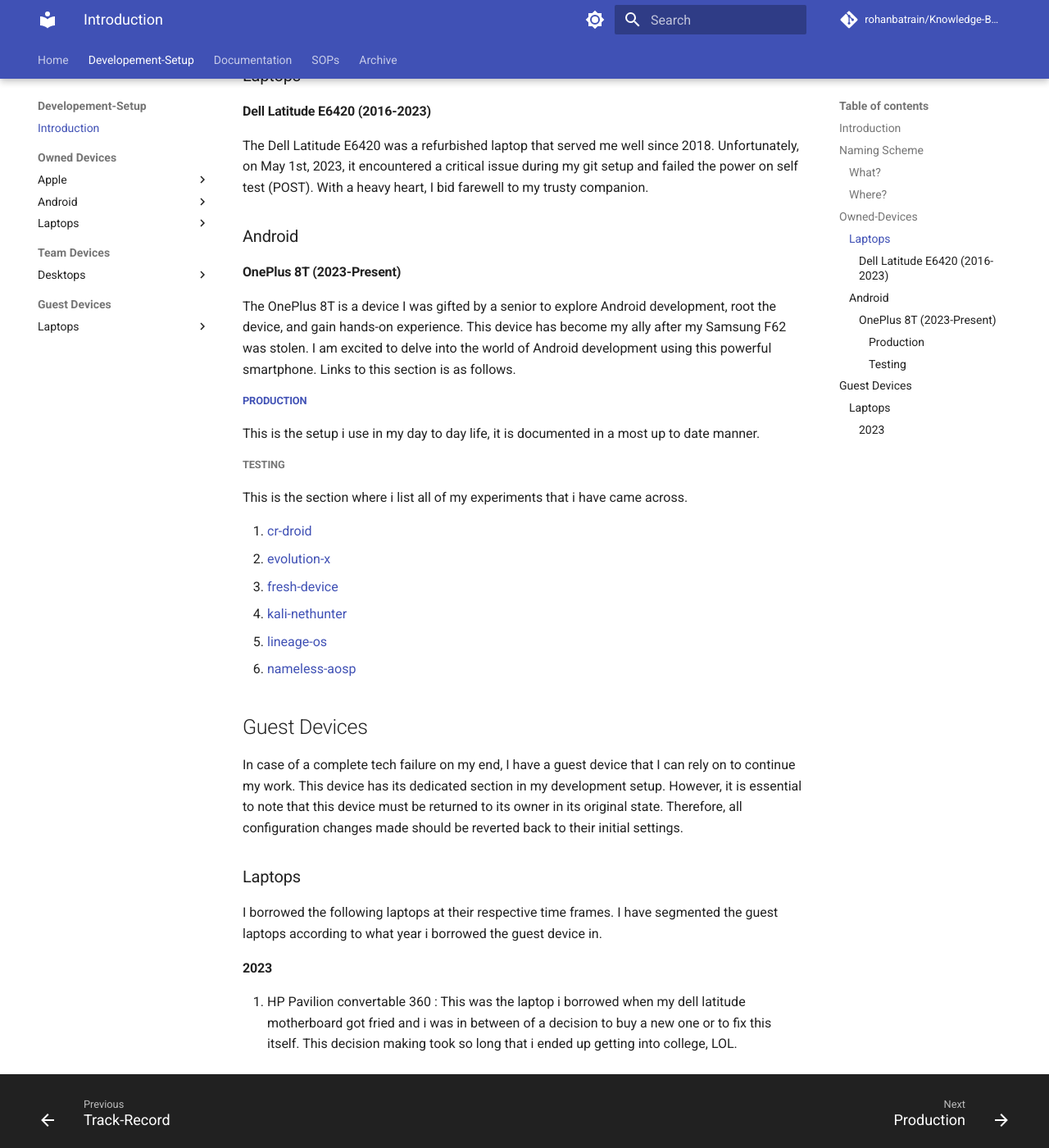
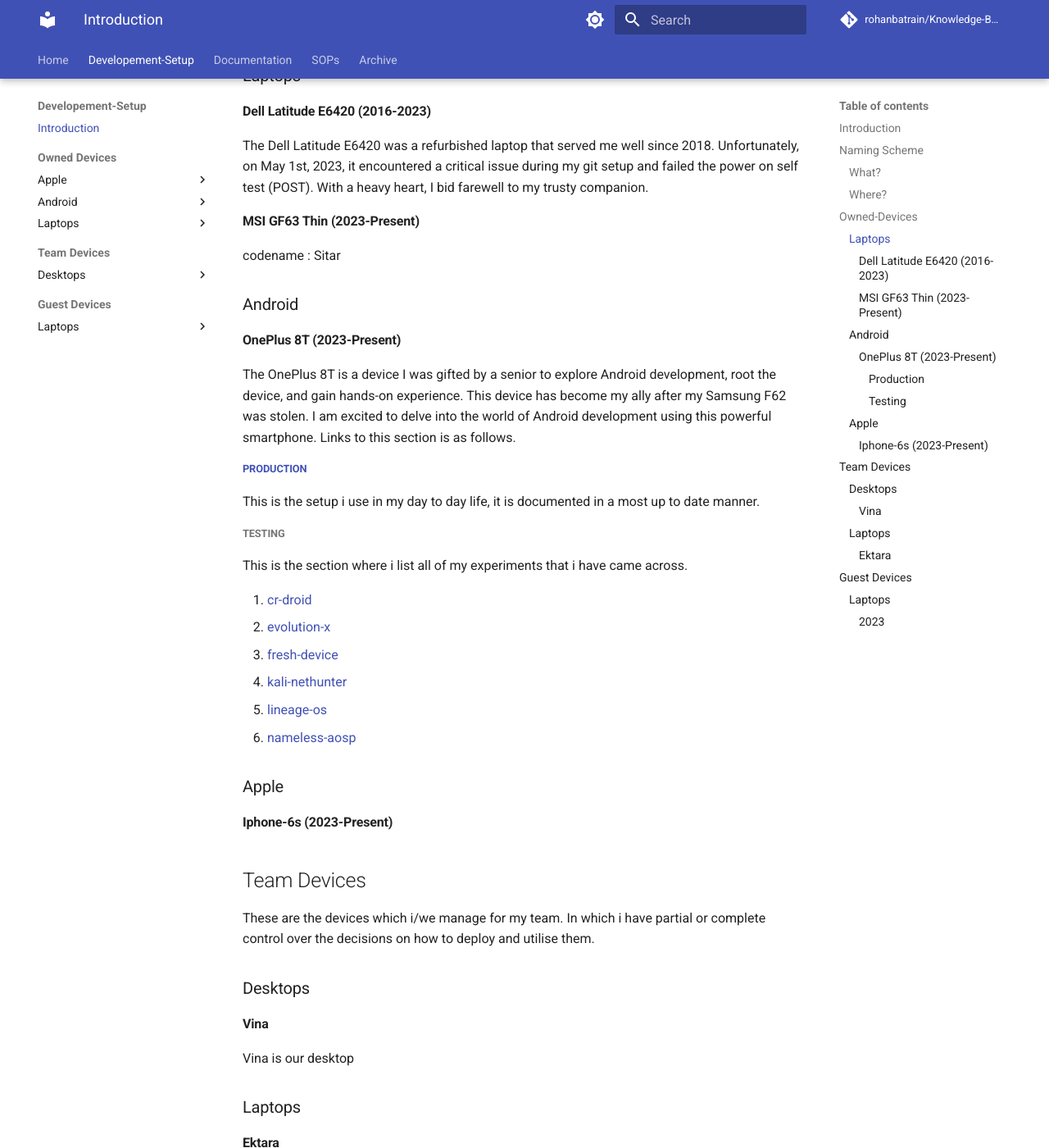
Before and after one commit to rohanbatrain/knowledge-base, an MkDocs documentation site: the page built from docs/Developement-Setup/Introduction.md, in a window 1280 px wide and 1400 px high, scrolled down 1002 px. Shown: the whole window at 82% size. Built offline with MkDocs 1.6.1 and Material for MkDocs 9.7.7, drawn with Linux system fonts in a browser that asks for light colours; nearby versions of some CDN libraries; library files that are not in the unit come from our copies; comment, search, counter and statistics services are not loaded; some of the changed text lies outside the part shown.

Commit message:
Updated introduction to incorporate new devices in our team.

```diff
--- a/docs/Developement-Setup/Introduction.md
+++ b/docs/Developement-Setup/Introduction.md
@@ -34,6 +34,12 @@ These are the devices which i own and have complete control over
 
 The Dell Latitude E6420 was a refurbished laptop that served me well since 2018. Unfortunately, on May 1st, 2023, it encountered a critical issue during my git setup and failed the power on self test (POST). With a heavy heart, I bid farewell to my trusty companion.
 
+
+#### MSI GF63 Thin (2023-Present)
+
+codename : Sitar
+
+
 ### Android
 
 #### OnePlus 8T (2023-Present)
@@ -55,6 +61,32 @@ This is the section where i list all of my experiments that i have came across.
 5. [lineage-os]()
 6. [nameless-aosp]()
 
+### Apple
+
+#### Iphone-6s (2023-Present)
+
+
+
+## Team Devices
+
+These are the devices which i/we manage for my team. In which i have partial or complete control over the decisions on how to deploy and utilise them.
+
+### Desktops
+
+#### Vina
+
+Vina is our desktop
+
+### Laptops
+
+
+#### Ektara
+
+Ektara is our macbook m2 air 13 inch
+
+
+
+
 ## Guest Devices
 
 In case of a complete tech failure on my end, I have a guest device that I can rely on to continue my work. This device has its dedicated section in my development setup. However, it is essential to note that this device must be returned to its owner in its original state. Therefore, all configuration changes made should be reverted back to their initial settings.
```
Also changed, not shown: docs/Developement-Setup/Owned-Devices/Laptops/MSI/2023/August/Micron-Drive/Manjaro.md (+12 -1 lines), docs/Developement-Setup/Team-Devices/Introduction.md (deleted, +0 -7 lines).
